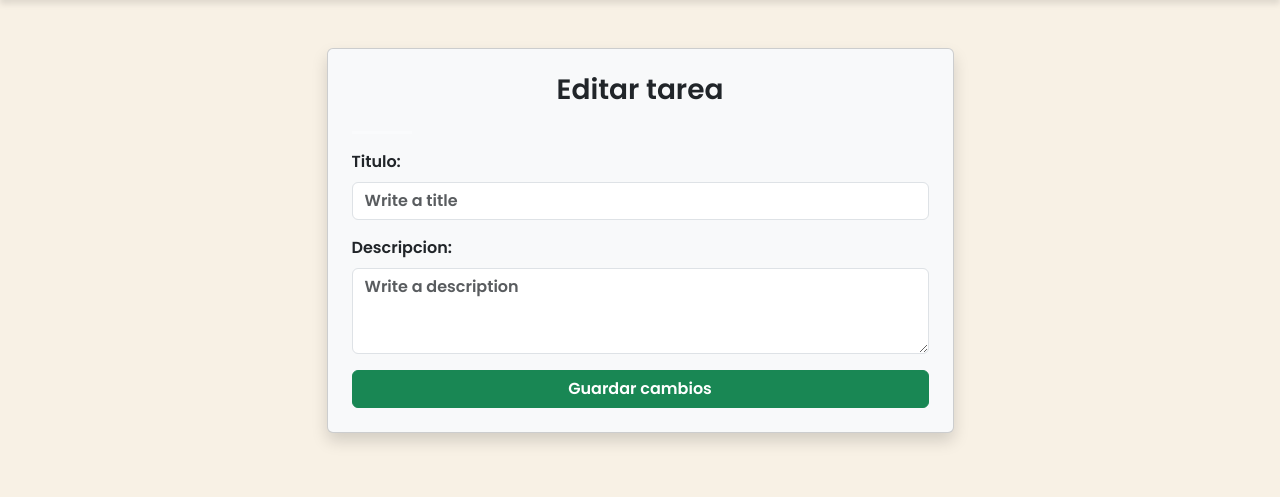
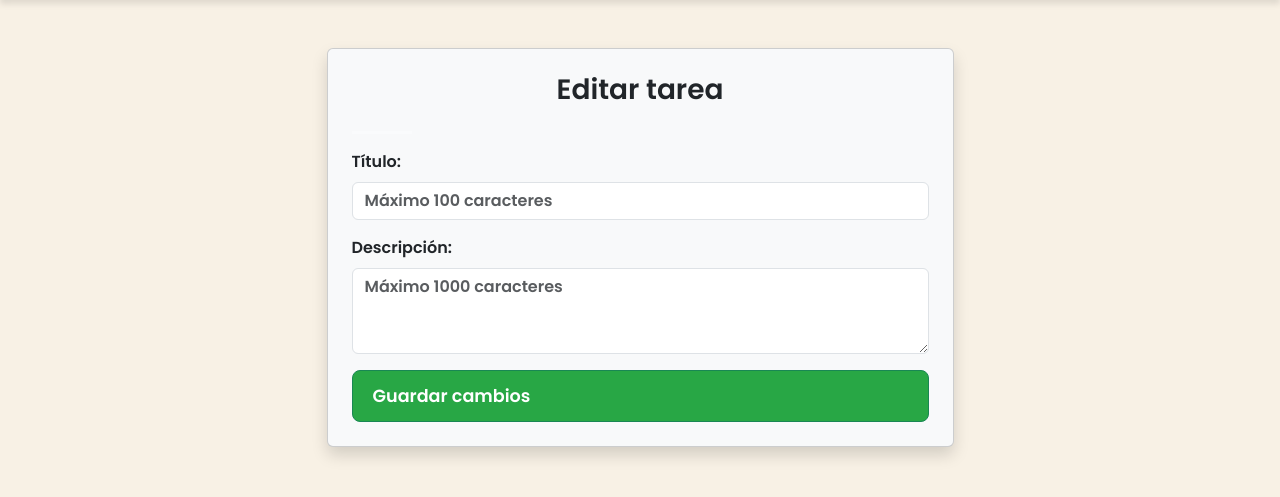
Before and after one commit to PedroxionUABC/To-Do-List, a Django app: page /tasks/new/ in a window 1280 px wide. Shown: the part 117-614 px from the top of the page. Run offline with Django 5.2, Linux system fonts and the light colour scheme; the visitor is signed in with stand-in values (Sample User, id 1).

Commit message:
cambios finales

```diff
--- a/tasks/models.py
+++ b/tasks/models.py
@@ -1,9 +1,14 @@
+# tasks/models.py
 from django.db import models
 from django.contrib.auth.models import User
 
-# Modelo de una tarea
 class Task(models.Model):
     title = models.CharField(max_length=100)
-    description = models.TextField(blank=True)
+    description = models.TextField(max_length=1000)
     completed = models.BooleanField(default=False)
-    user = models.ForeignKey(User, on_delete=models.CASCADE, default=1)  # Relación con el usuario
+    created_at = models.DateTimeField(auto_now_add=True)
+    updated_at = models.DateTimeField(auto_now=True)
+    user = models.ForeignKey(User, on_delete=models.CASCADE)
+
+    def __str__(self):
+        return self.title
--- a/tasks/static/main.css
+++ b/tasks/static/main.css
@@ -1,8 +1,8 @@
 @import url('https://fonts.googleapis.com/css2?family=Poppins:wght@600&display=swap');
 
 body {
-    background-color: #f8f1e5; /* Cambio de fondo a un tono más claro */
-    color: #6b4f47; /* Color de texto más oscuro para mejor legibilidad */
+    background-color: #f8f1e5;
+    color: #6b4f47;
     font-family: 'Poppins', sans-serif;
 }
 
@@ -24,19 +24,98 @@ hr {
 
 
 .task-card {
-    transition: transform 0.2s; /* Transición suave al pasar el cursor */
+    transition: transform 0.2s;
 }
 
 .task-card:hover {
-    transform: scale(1.02); /* Efecto de agrandamiento suave */
+    transform: scale(1.02);
 }
 
 @media (max-width: 576px) {
     .container {
-        padding: 0 1rem; /* Padding para pantallas pequeñas */
+        padding: 0 1rem;
     }
 
     h1.display-4 {
-        font-size: 2.5rem; /* Tamaño de fuente ajustado para pantallas pequeñas */
+        font-size: 2.5rem;
     }
 }
+
+.large-checkbox .form-check-input {
+    width: 2em;
+    height: 2em;
+    margin-right: 0.5em;
+    transform: scale(1.5);
+}
+
+.large-checkbox .form-check-label {
+    font-size: 1.2em;
+    display: flex;
+    align-items: center;
+    cursor: pointer;
+}
+
+.btn-icon {
+    width: 2.5rem;
+    height: 2.5rem;
+    padding: 0.3rem;
+    display: flex;
+    align-items: center;
+    justify-content: center;
+    font-size: 1.2em;
+    border-radius: 0.5rem;
+    transition: background-color 0.3s, transform 0.2s;
+}
+
+.btn-lg {
+    font-size: 1.1em;
+    padding: 0.75rem 1.25rem;
+    display: flex;
+    align-items: center;
+    gap: 0.5em;
+}
+
+.btn-lg i {
+    font-size: 1.2em;
+}
+
+.card-title {
+    flex: 1;
+}
+
+.btn-icon i {
+    pointer-events: none;
+}
+
+.btn-icon:hover {
+    transform: scale(1.1);
+}
+.form-check-input {
+    width: 1.2em;
+    height: 1.2em;
+    margin-right: 0.5em;
+}
+
+.form-check-label {
+    font-size: 1em;
+    display: flex;
+    align-items: center;
+    cursor: pointer;
+}
+
+@media (max-width: 576px) {
+    .btn-icon {
+        width: 2rem;
+        height: 2rem;
+        font-size: 1em;
+    }
+
+    .form-check-input {
+        width: 1em;
+        height: 1em;
+    }
+
+    .form-check-label {
+        font-size: 0.9em;
+    }
+}
--- a/tasks/templates/edit_task.html
+++ b/tasks/templates/edit_task.html
@@ -11,17 +11,17 @@
                     <h3 class="text-center">Editar tarea</h3>
                     <hr>
                     <div class="mb-3">
-                        <label for="id_title" class="form-label">Titulo:</label>
+                        <label for="id_title" class="form-label">Título:</label>
                         <input type="text" id="id_title" name="title" class="form-control"
-                        value="{{ form.title.value|default_if_none:'' }}" placeholder="Write a title" required>
+                        value="{{ form.title.value|default_if_none:'' }}" placeholder="Máximo 100 caracteres" maxlength="100" required>
                     </div>
 
                     <div class="mb-3">
-                        <label for="id_description" class="form-label">Descripcion:</label>
+                        <label for="id_description" class="form-label">Descripción:</label>
                         <textarea id="id_description" name="description" class="form-control" rows="3"
-                         placeholder="Write a description" required>{{ form.description.value|default_if_none:'' }}</textarea>
+                         placeholder="Máximo 1000 caracteres" maxlength="1000" required>{{ form.description.value|default_if_none:'' }}</textarea>
                     </div>
-                    <button type="submit" class="btn btn-success">Guardar cambios</button>
+                    <button type="submit" class="btn btn-success btn-lg" style="background-color: #28a745">Guardar cambios</button>
                 </div>
             </form>
         </div>
--- a/tasks/templates/tasks.html
+++ b/tasks/templates/tasks.html
@@ -28,6 +28,7 @@
     <div class="container mt-5">
         {% block content %}
         <div class="row">
+            <!-- Formulario para Crear Tarea -->
             <div class="col-md-5">
                 <div class="row">
                     <div class="col-md-12 mb-4">
@@ -38,20 +39,22 @@
                                 {% csrf_token %}
                                 <div class="mb-3">
                                     <label for="title" class="form-label">Título:</label>
-                                    <input type="text" id="title" name="title" class="form-control" placeholder="Máximo 100 caracteres" required>
+                                    <input type="text" id="title" name="title" class="form-control" placeholder="Máximo 100 caracteres" maxlength="100" required>
                                 </div>
                                 <div class="mb-3">
                                     <label for="description" class="form-label">Descripción:</label>
-                                    <textarea id="description" name="description" class="form-control" rows="3" placeholder="Escribe una descripción" required></textarea>
+                                    <textarea id="description" name="description" class="form-control" rows="3" placeholder="Máximo 1000 caracteres" maxlength="1000" required></textarea>
                                 </div>
-                                <button class="btn btn-success w-100" style="background-color: #28a745">Guardar</button>
+                                <button class="btn btn-success w-100 btn-lg" style="background-color: #28a745">Guardar</button>
                             </form>
                         </div>
                     </div>
                 </div>
             </div>
 
+            <!-- Lista de Tareas y Filtros -->
             <div class="col-md-7">
+                <!-- Filtros -->
                 <div class="col-md-12 mb-4">
                     <div class="card shadow p-3 bg-light rounded">
                         <h5 class="text-center mb-1">Filtros</h5>
@@ -65,20 +68,19 @@
                                 <input class="form-check-input" type="checkbox" id="pending" name="pending" {% if request.GET.pending %}checked{% endif %}>
                                 <label class="form-check-label" for="pending">Tareas pendientes</label>
                             </div>
-                            <button type="submit" class="btn btn-primary w-100" style="background-color: #0056b3">Filtrar</button>
+                            <button type="submit" class="btn btn-primary w-100 btn-lg" style="background-color: #0056b3">Filtrar</button>
                         </form>
                     </div>
                 </div>
 
-
+                <!-- Lista de Tareas -->
                 {% for task in tasks %}
                 <div class="card mb-3 shadow-sm task-card">
                     <div class="card-body">
+                        <!-- Contenedor para el título y el checkbox -->
+                        <div class="d-flex justify-content-between align-items-center mb-3">
                             <h4 class="card-title text-primary">{{ task.title }}</h4>
-                            <p class="card-text">{{ task.description }}</p>
-                            <div class="d-flex align-items-center">
-
-                                <form action="{% url 'task_completed' task.id %}" method="POST" class="me-auto">
+                            <form action="{% url 'task_completed' task.id %}" method="POST">
                                 {% csrf_token %}
                                 <div class="form-check">
                                     <input class="form-check-input" type="checkbox" id="task-{{ task.id }}" name="completed" {% if task.completed %}checked{% endif %} onchange="this.form.submit()">
@@ -91,17 +93,31 @@
                                     </label>
                                 </div>
                             </form>
+                        </div>
 
-                                <div class="d-flex">
+                        <!-- Descripción -->
+                        <p class="card-text">{{ task.description }}</p>
+
+                        <!-- Fechas -->
+                        <p class="card-text">
+                            <small class="text-muted">Creada el: {{ task.created_at|date:"d/m/Y H:i" }}</small><br>
+                            <small class="text-muted">Última modificación: {{ task.updated_at|date:"d/m/Y H:i" }}</small>
+                        </p>
+
+                        <!-- Botones de Editar y Eliminar -->
+                        <div class="d-flex justify-content-end mt-3">
                             <form action="{% url 'edit_task' task.id %}" method="GET" class="me-2">
                                 {% csrf_token %}
-                                        <button type="submit" class="btn btn-primary" style="background-color: #85c1e9; color: black;">Editar</button>
+                                <button type="submit" class="btn btn-primary btn-icon" title="Editar">
+                                    <i class="bi bi-pencil-square"></i>
+                                </button>
                             </form>
-                                    <form action="{% url 'delete_task' task.id %}" method="POST">
+                            <form action="{% url 'delete_task' task.id %}" method="POST" onsubmit="return confirm('¿Estás seguro de que deseas eliminar esta tarea?');">
                                 {% csrf_token %}
-                                        <button type="submit" class="btn btn-danger" style="background-color: rgb(185, 6, 0); color: white;">Eliminar</button>
+                                <button type="submit" class="btn btn-danger btn-icon" title="Eliminar">
+                                    <i class="bi bi-trash"></i>
+                                </button>
                             </form>
-                                </div>
                         </div>
                     </div>
                 </div>
```
Also changed, not shown: tasks/migrations/0001_initial.py, tasks/migrations/0002_rename_tasks_task.py (deleted), tasks/migrations/0003_task_completed.py (deleted). Lines whose indentation alone changed are shown as unchanged.
